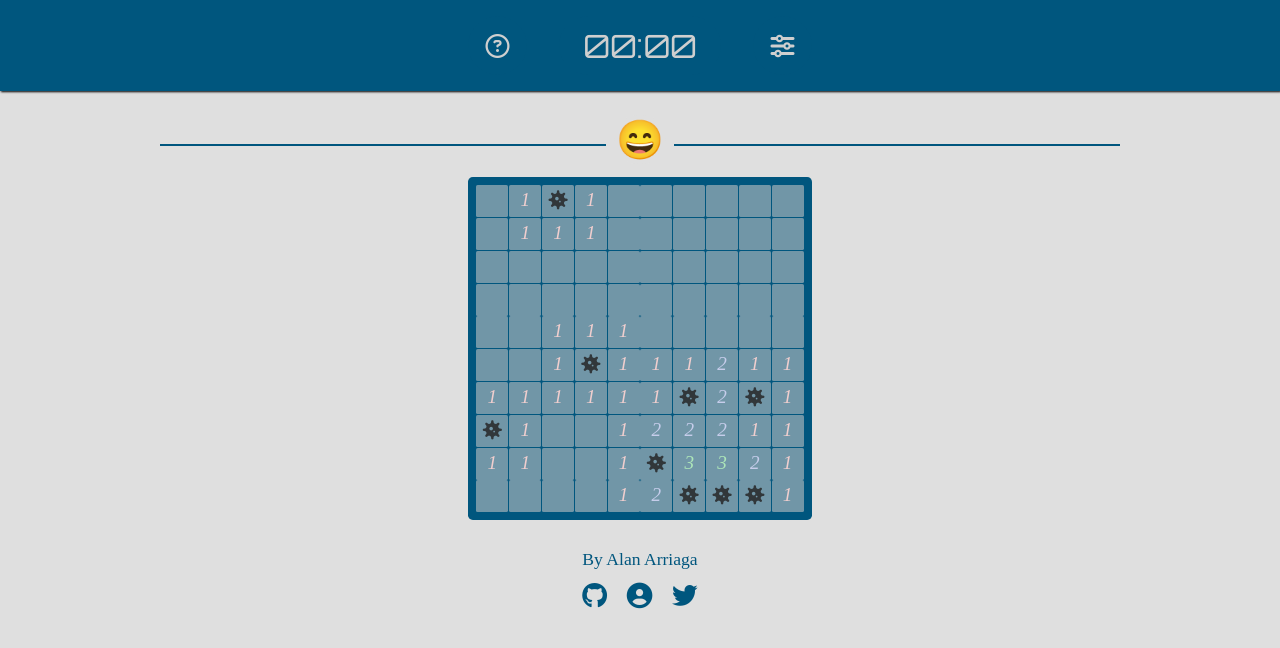
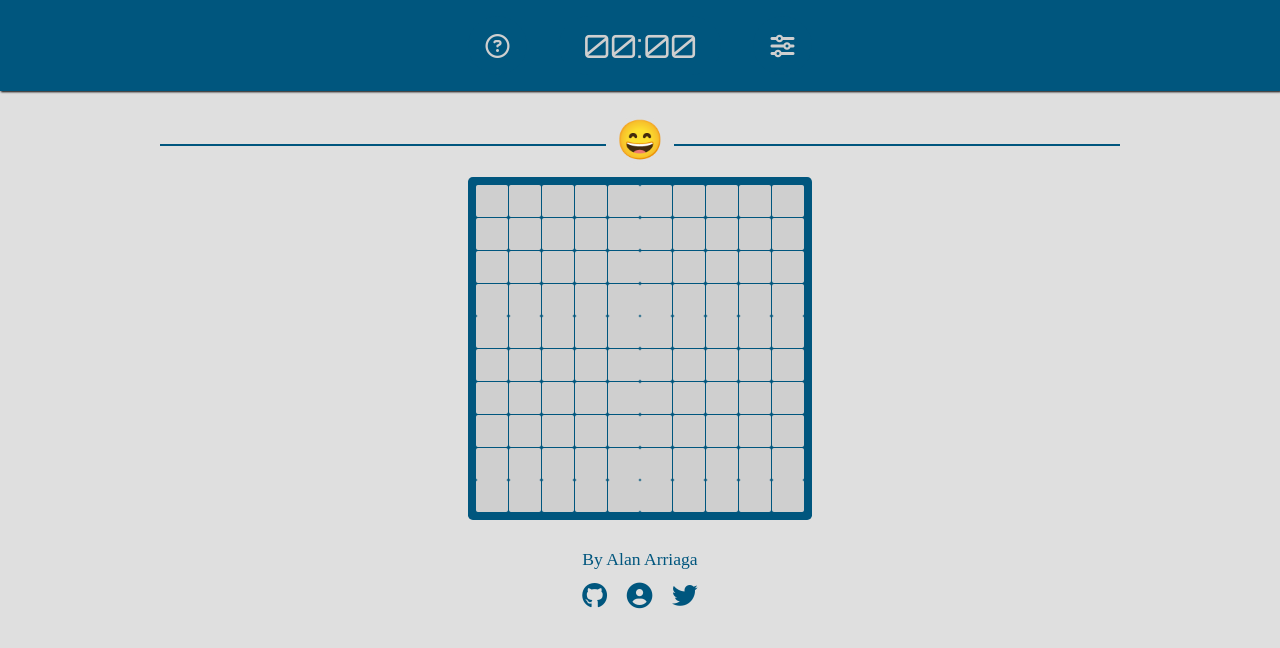
Before and after one commit to A14Narriaga/minesweeper, a React (Create React App) app: page / in a window 1280 px wide. Shown: the top 648 px of the page. Built offline with nearby package versions, Linux system fonts and the light colour scheme; a web font is replaced by a local one.

Commit message:
Game update

```diff
--- a/src/components/App.tsx
+++ b/src/components/App.tsx
@@ -15,6 +15,8 @@ const App = () => {
   // const [showColorPicker, setShowColorPicker] = useState("hidde")
   // const [theme, setTheme] = useState("white")
   // const [colorTheme, setColorTheme] = useState("blue")
+  type faceTypes = "😄" | "🤔" | "😎" | "😥"
+  const [face, setFace] = useState<faceTypes>("😄")
   const [mine, setMine] = useState("fa fa-virus")
 
   const handleShowSettings = () => setShowSettings(s => (s === "hidde" ? "" : "hidde"))
@@ -28,7 +30,7 @@ const App = () => {
         handleShowRecords={handleShowRecords}
         handleShowHowToPlay={handleShowHowToPlay}
       />
-      <Face />
+      <Face face={face} setFace={setFace} />
       <Board mine={mine} />
       <Social />
       <Settings
--- a/src/components/Board.tsx
+++ b/src/components/Board.tsx
@@ -5,7 +5,7 @@ type cell = { cover: boolean | ""; type: "mine" | number | "" }
 // Referenicas en JS
 const generateBoard = ({ rows, cols }: { rows: number; cols: number }) => {
   const board = Array.from(Array(rows)).map(() =>
-    Array.from(Array(cols)).map(_ => ({ cover: false, type: "" } as cell))
+    Array.from(Array(cols)).map(_ => ({ cover: true, type: "" } as cell))
   ) as Array<Array<cell>>
   const randomCell = (): { row: number; col: number } => {
     return { row: Math.floor(Math.random() * rows), col: Math.floor(Math.random() * cols) }
@@ -38,6 +38,25 @@ const reducer = (board: Array<Array<cell>>, accion: setCover) => {
   if (type === "setCover") {
     const newBoard = [...board]
     newBoard[i][j].cover = false
+    if (newBoard[i][j].type === "mine") {
+      // End game
+    } else if (newBoard[i][j].type === "") {
+      // Algorithm
+      const movesAxis = [-1, 0, 1]
+      for (const dx of movesAxis) {
+        for (const dy of movesAxis) {
+          if (newBoard[i + dx]?.[j + dy]?.type === "") {
+            // Recursividad
+          } else if (newBoard[i + dx]?.[j + dy]?.type === "mine") {
+            // End game
+          } else {
+            if (newBoard[i + dx]?.[j + dy]?.cover) {
+              newBoard[i + dx][j + dy].cover = false
+            }
+          }
+        }
+      }
+    }
     return newBoard
   }
   return board
--- a/src/components/Face.tsx
+++ b/src/components/Face.tsx
@@ -1,11 +1,11 @@
-const Controls = () => {
+const Face = ({ face, setFace }: { face: string; setFace: any }) => {
   return (
     <section className="face-wrapper">
       <hr />
-      <button className="face">😄</button>
+      <button onClick={setFace("😄")} className="face">{face}</button>
       <hr />
     </section>
   )
 }
 
-export default Controls
+export default Face
--- a/src/sass/_settings.scss
+++ b/src/sass/_settings.scss
@@ -83,21 +83,22 @@
               width: 100%;
               height: 100%;
               border-radius: 0.2rem;
-              line-height: 1.2rem;
+              line-height: 1.1rem;
+              font-size: 0.9rem;
             }
           }
         }
       }
       .level-setting {
-        p {
-          padding: 0.5rem 0rem;
-        }
+        margin-top: 1rem;
         .level-opc {
+          padding: 0.4rem 0rem;
           background-color: $background-color;
           width: 100%;
           border: 2.7px solid rgb(78, 78, 78);
           margin-bottom: 1rem;
           border-radius: 0.4rem;
+          font-size: 0.9rem;
           p {
             color: $primary-color;
             i {
@@ -105,7 +106,7 @@
             }
           }
           .custom {
-            margin-bottom: 1rem;
+            margin-top: 0.5rem;
             .sider-wrapper {
               margin-bottom: 0.3rem;
               i {
```
